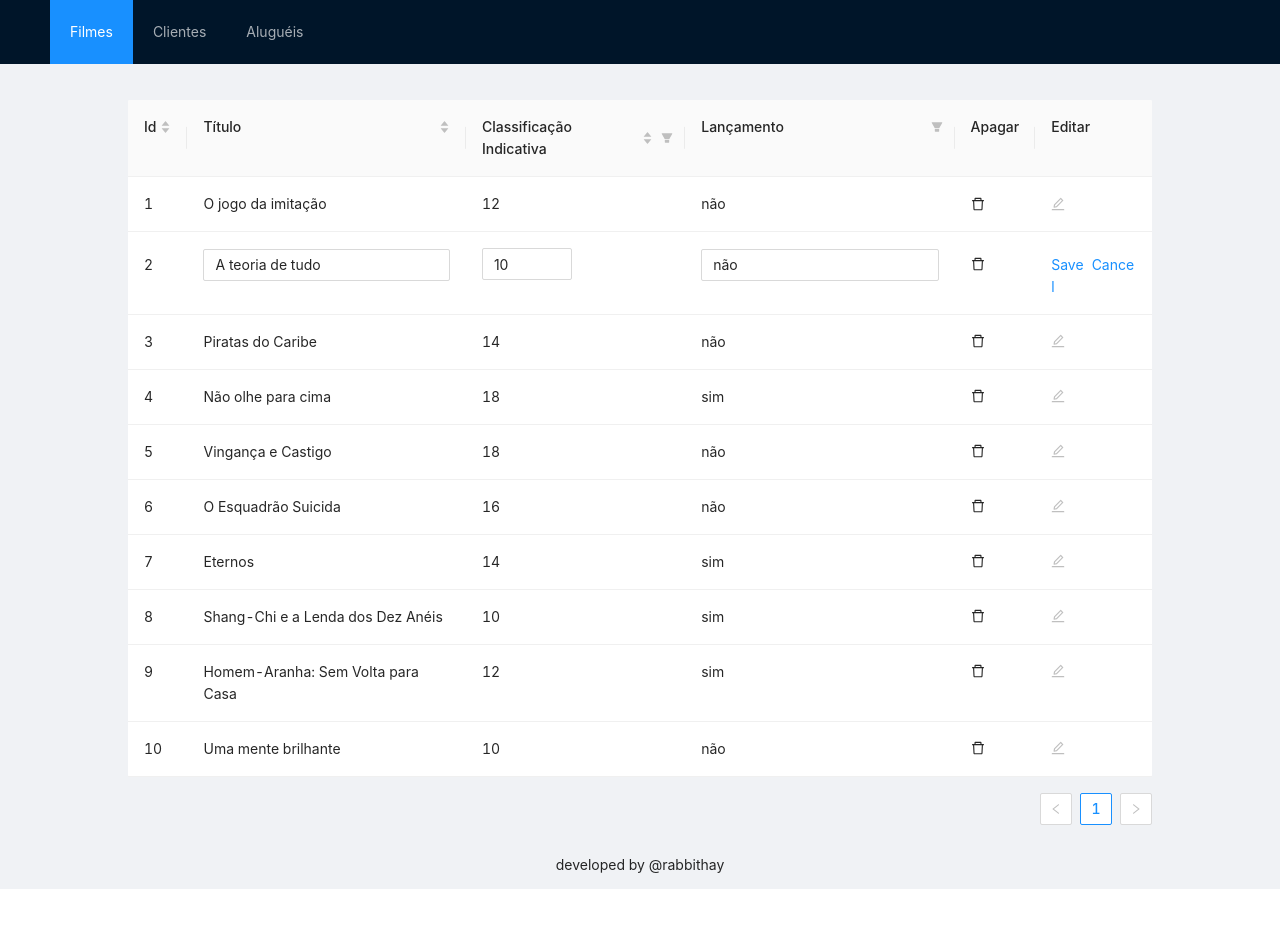
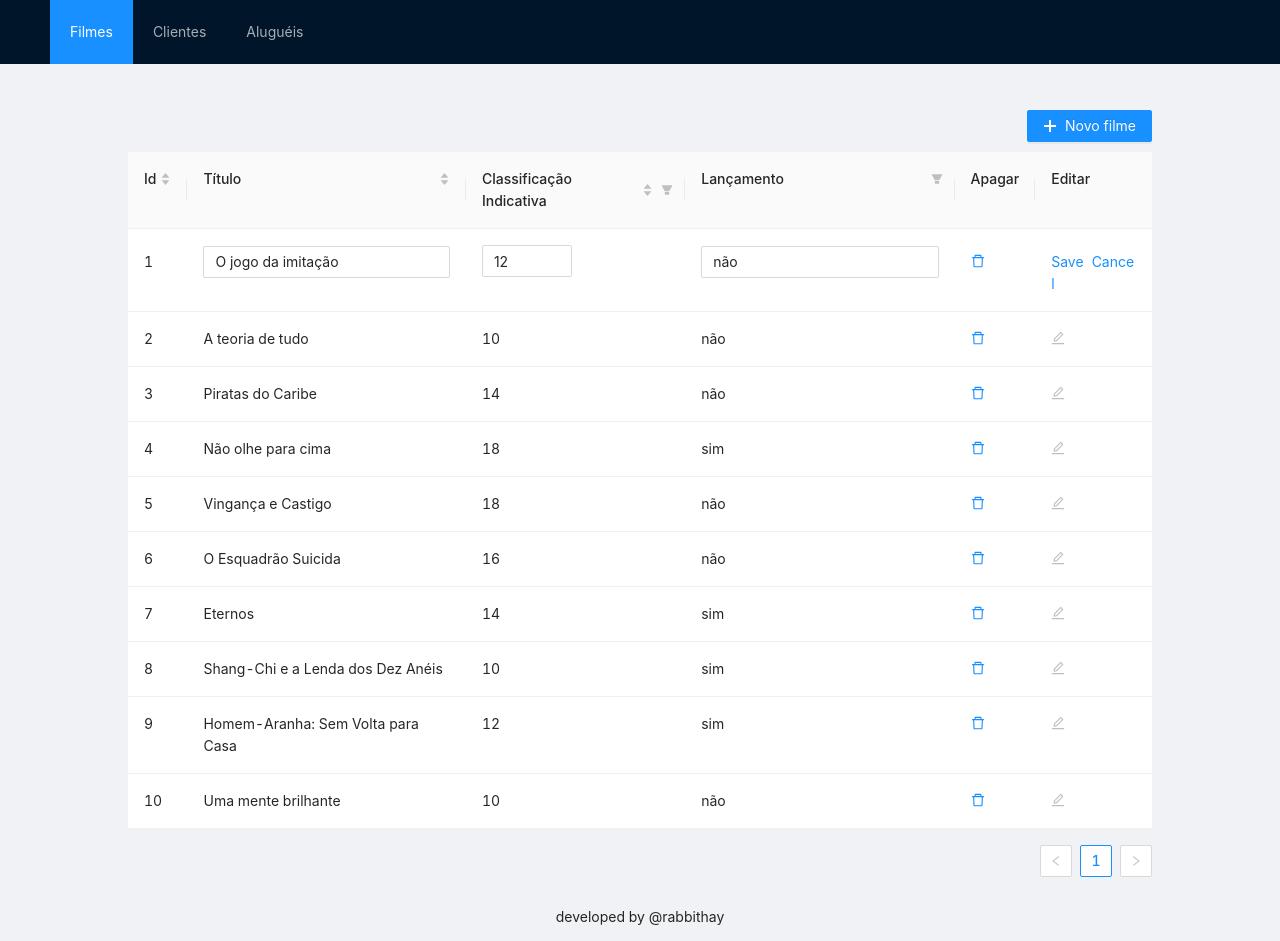
Before and after one commit to rabbithay/nostalgic, a React (Create React App) app: page /filmes in a window 1280 px wide. Both pictures are taken after a click on the link 1089 px from the left and 236 px from the top of the page. Before the commit the page ends 889 px from the top, so only its background shows below. Built offline with nearby package versions, Linux system fonts and the light colour scheme.

Commit message:
refactor: clean movie table page component

```diff
--- /dev/null
+++ b/src/components/EditableCell.jsx
@@ -0,0 +1,41 @@
+/* eslint-disable react/jsx-props-no-spreading */
+/* eslint-disable react/prop-types */
+import React from 'react';
+import {
+  Form, InputNumber, Input,
+} from 'antd';
+
+export function EditableCell({
+  editing,
+  dataIndex,
+  title,
+  inputType,
+  record,
+  index,
+  children,
+  ...restProps
+}) {
+  const inputNode = inputType === 'number' ? <InputNumber /> : <Input />;
+  return (
+    <td {...restProps}>
+      {editing ? (
+        <Form.Item
+          name={dataIndex}
+          style={{
+            margin: 0,
+          }}
+          rules={[
+            {
+              required: true,
+              message: `Please Input ${title}!`,
+            },
+          ]}
+        >
+          {inputNode}
+        </Form.Item>
+      ) : (
+        children
+      )}
+    </td>
+  );
+}
--- a/src/pages/movies/index.jsx
+++ b/src/pages/movies/index.jsx
@@ -1,93 +1,25 @@
-/* eslint-disable react/jsx-props-no-spreading */
-/* eslint-disable react/prop-types */
-
 import React, { useState } from 'react';
 import {
-  Layout, Table, Form, Typography, InputNumber, Input,
+  Layout, Table, Modal, Form, Typography, Button,
 } from 'antd';
-import { DeleteOutlined, EditOutlined } from '@ant-design/icons';
+import { DeleteOutlined, EditOutlined, PlusOutlined } from '@ant-design/icons';
 
+import './style.css';
 import { movies } from '../../data/movies';
-import './style.css';
 import { categoryFilters } from '../../utils/generateFilterList';
-
-function EditableCell({
-  editing,
-  dataIndex,
-  title,
-  inputType,
-  record,
-  index,
-  children,
-  ...restProps
-}) {
-  const inputNode = inputType === 'number' ? <InputNumber /> : <Input />;
-  return (
-    <td {...restProps}>
-      {editing ? (
-        <Form.Item
-          name={dataIndex}
-          style={{
-            margin: 0,
-          }}
-          rules={[
-            {
-              required: true,
-              message: `Please Input ${title}!`,
-            },
-          ]}
-        >
-          {inputNode}
-        </Form.Item>
-      ) : (
-        children
-      )}
-    </td>
-  );
-}
+import { EditableCell } from '../../components/EditableCell';
+import * as handleTable from '../../utils/tableActions';
 
 export function Movies() {
   const [form] = Form.useForm();
   const [movieList, setMovieList] = useState(movies);
   const [isEditingKey, setIsEditingKey] = useState('');
+  const [isModalVisible, setIsModalVisible] = useState(false);
+  const [confirmLoading, setModalConfirmLoading] = useState(false);
 
   const { Content } = Layout;
 
   const isEditing = (record) => record.id === isEditingKey;
-
-  function handleDelete(movieId) {
-    setMovieList(movieList.filter((movie) => movie.id !== movieId));
-  }
-
-  function handleEdit(movieInfo) {
-    form.setFieldsValue({
-      ...movieInfo,
-    });
-    setIsEditingKey(movieInfo.id);
-  }
-
-  function handleCancelEdit() {
-    setIsEditingKey('');
-  }
-
-  async function handleSaveEdit(id) {
-    try {
-      const row = await form.validateFields();
-      const newData = [...movieList];
-      const index = newData.findIndex((movie) => id === movie.id);
-
-      if (index > -1) {
-        const item = newData[index];
-        newData.splice(index, 1, { ...item, ...row });
-      } else {
-        newData.push(row);
-      }
-      setMovieList(newData);
-      setIsEditingKey('');
-    } catch (errInfo) {
-      console.log('Validate Failed:', errInfo);
-    }
-  }
 
   const columns = [
     {
@@ -125,33 +57,45 @@ export function Movies() {
       title: 'Apagar',
       dataIndex: '',
       key: 'x',
-      render: (action) => (
-        <DeleteOutlined onClick={() => handleDelete(action.id)} />
+      render: (record) => (
+        <Typography.Link
+          onClick={() => handleTable.deleteRow({
+            tableData: movieList, setTableData: setMovieList, rowId: record.id,
+          })}
+        >
+          <DeleteOutlined />
+        </Typography.Link>
       ),
     },
     {
       title: 'Editar',
       dataIndex: 'edit',
       key: 'edit',
-      render: (_, action) => {
-        const editable = isEditing(action);
+      render: (_, record) => {
+        const editable = isEditing(record);
         return (
           editable ? (
             <span>
               <Typography.Link
-                onClick={() => handleSaveEdit(action.id)}
+                onClick={() => handleTable.saveEdit({
+                  useForm: form,
+                  tableData: movieList,
+                  setTableData: setMovieList,
+                  key: record.id,
+                  setIsEditingKey,
+                })}
                 style={{
                   marginRight: 8,
                 }}
               >
                 Save
               </Typography.Link>
-              <Typography.Link onClick={() => handleCancelEdit()}>
+              <Typography.Link onClick={() => handleTable.cancelEdit({ setIsEditingKey })}>
                 Cancel
               </Typography.Link>
             </span>
           ) : (
-            <Typography.Link disabled={isEditingKey !== ''} onClick={() => handleEdit(action)}>
+            <Typography.Link disabled={isEditingKey !== ''} onClick={() => handleTable.edit({ useForm: form, rowData: record, setIsEditingKey })}>
               <EditOutlined />
             </Typography.Link>
           )
@@ -177,9 +121,35 @@ export function Movies() {
     };
   });
 
+  const showModal = () => {
+    setIsModalVisible(true);
+  };
+
+  const handleOk = () => {
+    setModalConfirmLoading(true);
+    setTimeout(() => {
+      setIsModalVisible(false);
+      setModalConfirmLoading(false);
+    }, 2000);
+  };
+
+  const handleCancel = () => {
+    setIsModalVisible(false);
+  };
+
   return (
     <Layout>
       <Content className="content">
+        <div className="plus-button">
+          <Button type="primary" icon={<PlusOutlined />} size="medium" onClick={showModal}>
+            Novo filme
+          </Button>
+          <Modal title="Basic Modal" visible={isModalVisible} onOk={handleOk} onCancel={handleCancel} confirmLoading={confirmLoading}>
+            <p>The modal will be closed after two seconds</p>
+
+          </Modal>
+
+        </div>
         <Form form={form} component={false}>
           <Table
             dataSource={movieList}
--- a/src/pages/movies/style.css
+++ b/src/pages/movies/style.css
@@ -4,3 +4,10 @@
     min-height: calc(100vh - 48px);
     height: auto;
 }
+
+.plus-button {
+    margin: 10px 0px;
+    width: 100%;
+    display: flex;
+    justify-content: right;
+}
--- /dev/null
+++ b/src/utils/tableActions.js
@@ -0,0 +1,35 @@
+export function deleteRow({ tableData, setTableData, rowId }) {
+  setTableData(tableData.filter((row) => row.id !== rowId));
+}
+
+export function edit({ useForm, rowData, setIsEditingKey }) {
+  useForm.setFieldsValue({
+    ...rowData,
+  });
+  setIsEditingKey(rowData.id);
+}
+
+export function cancelEdit({ setIsEditingKey }) {
+  setIsEditingKey('');
+}
+
+export async function saveEdit({
+  useForm, tableData, setTableData, key, setIsEditingKey,
+}) {
+  try {
+    const row = await useForm.validateFields();
+    const newData = [...tableData];
+    const index = newData.findIndex((rowInfo) => key === rowInfo.id);
+
+    if (index > -1) {
+      const item = newData[index];
+      newData.splice(index, 1, { ...item, ...row });
+    } else {
+      newData.push(row);
+    }
+    setTableData(newData);
+    setIsEditingKey('');
+  } catch (errInfo) {
+    console.log('Validate Failed:', errInfo);
+  }
+}
```
